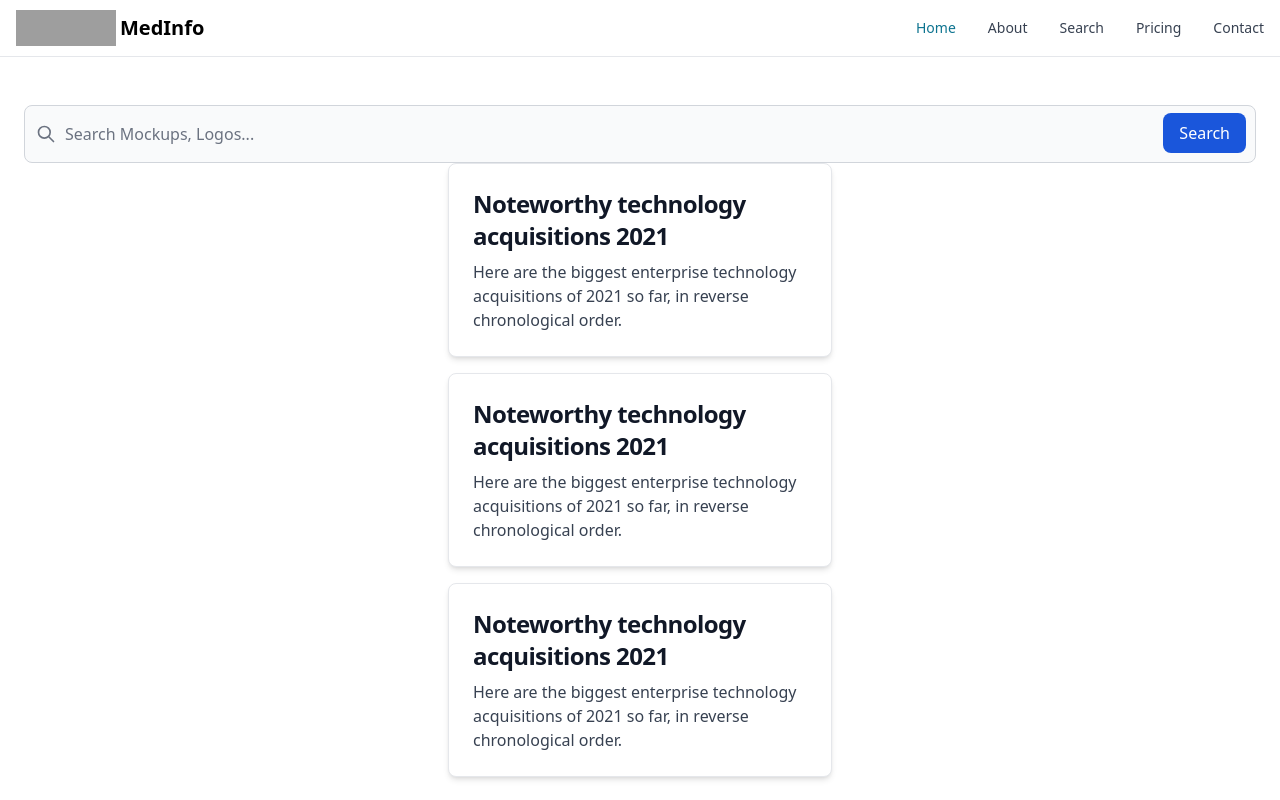
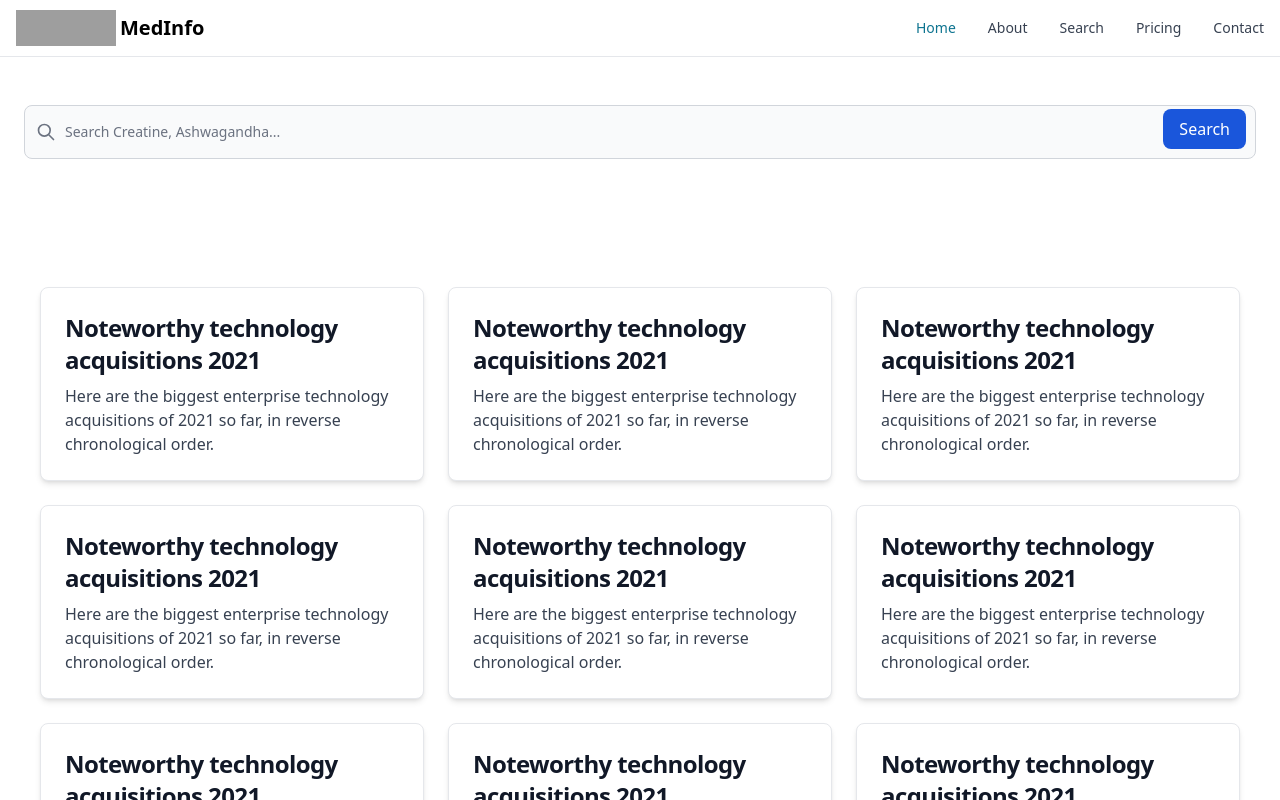
Before and after one commit to badkamyk/med-search, a Next.js app: page /search-info in a window 1280 px wide. Shown: the top 800 px of the page. Built offline with nearby package versions, Linux system fonts and the light colour scheme; grey boxes are pictures that could not be loaded.

Commit message:
search page concept

```diff
--- a/components/Card.tsx
+++ b/components/Card.tsx
@@ -3,7 +3,7 @@ import Link from "next/link";
 export default function Card() {
     return (
         <Link href="#"
-           className="block p-6 max-w-sm bg-white rounded-lg border border-gray-200 shadow-md hover:bg-gray-100 dark:bg-gray-800 dark:border-gray-700 dark:hover:bg-gray-700">
+            className="block p-6 max-w-sm bg-white rounded-lg border border-gray-200 shadow-md hover:bg-gray-100 dark:bg-gray-800 dark:border-gray-700 dark:hover:bg-gray-700">
             <h5 className="mb-2 text-2xl font-bold tracking-tight text-gray-900 dark:text-white">Noteworthy technology
                 acquisitions 2021</h5>
             <p className="font-normal text-gray-700 dark:text-gray-400">Here are the biggest enterprise technology
--- a/components/SearchInput.tsx
+++ b/components/SearchInput.tsx
@@ -1,6 +1,6 @@
 export default function SearchInput() {
     return (
-        <form className="mt-12 px-6">
+        <form className="mt-12 px-6 text-md">
             <label htmlFor="default-search"
                 className="mb-2 text-sm font-medium text-gray-900 sr-only dark:text-gray-300">Search</label>
             <div className="relative">
@@ -12,8 +12,8 @@ export default function SearchInput() {
                     </svg>
                 </div>
                 <input type="search" id="default-search"
-                    className="block p-4 pl-10 w-full text-md text-gray-900 bg-gray-50 rounded-lg border border-gray-300 focus:ring-blue-500 focus:border-blue-500 dark:bg-gray-700 dark:border-gray-600 dark:placeholder-gray-400 dark:text-white dark:focus:ring-blue-500 dark:focus:border-blue-500"
-                    placeholder="Search Mockups, Logos..." required />
+                    className="block p-4 pl-10 w-full text-sm text-gray-900 bg-gray-50 rounded-lg border border-gray-300 focus:ring-blue-500 focus:border-blue-500 dark:bg-gray-700 dark:border-gray-600 dark:placeholder-gray-400 dark:text-white dark:focus:ring-blue-500 dark:focus:border-blue-500"
+                    placeholder="Search Creatine, Ashwagandha..." required />
                 <button type="submit"
                     className="text-white absolute right-2.5 bottom-2.5 bg-blue-700 hover:bg-blue-800 focus:ring-4 focus:outline-none focus:ring-blue-300 font-medium rounded-lg text-md px-4 py-2 dark:bg-blue-600 dark:hover:bg-blue-700 dark:focus:ring-blue-800">Search
                 </button>
--- a/pages/search-info.tsx
+++ b/pages/search-info.tsx
@@ -5,8 +5,20 @@ export default function SearchPage() {
     return (
         <div className="min-h-screen flex flex-col">
             <SearchInput />
+            <div className="my-3 flex flex-col items-center justify-center flex-1 px-20 text-center text-white">
+                <h1 className="text-5xl font-bold">Search Results</h1>
+                <p className="mt-3 text-2xl">
+                    9 results for <span className="font-bold">&quot;Data&quot;</span>
+                </p>
+            </div>
             <div
-                className="flex flex-col gap-4 align items-center w-full justify-center mb-12 sm:flex-col md:flex-col lg:flex-col xl:flex-col">
+                className="py-3 flex flex-col gap-6 flex-wrap align items-center w-full justify-center mb-12 sm:flex-row md:flex-row lg:flex-row xl:flex-row">
+                <Card />
+                <Card />
+                <Card />
+                <Card />
+                <Card />
+                <Card />
                 <Card />
                 <Card />
                 <Card />
--- a/public/theme_button.js
+++ b/public/theme_button.js
@@ -1,8 +1,6 @@
 // On page load or when changing themes, best to add inline in `head` to avoid FOUC
 if (localStorage.getItem('color-theme') === 'dark' || (!('color-theme' in localStorage) && window.matchMedia('(prefers-color-scheme: dark)').matches)) {
     document.documentElement.classList.add('dark');
-    console.log('dark 1');
 } else {
     document.documentElement.classList.remove('dark')
-    console.log('dark 2 ');
 }
--- a/public/theme_listener.js
+++ b/public/theme_listener.js
@@ -4,16 +4,13 @@ var themeToggleLightIcon = document.getElementById('theme-toggle-light-icon');
 // Change the icons inside the button based on previous settings
 if (localStorage.getItem('color-theme') === 'dark' || (!('color-theme' in localStorage) && window.matchMedia('(prefers-color-scheme: dark)').matches)) {
     themeToggleLightIcon.classList.remove('hidden');
-    console.log('themeToggleBtn clicked 1 ');
 } else {
     themeToggleDarkIcon.classList.remove('hidden');
-    console.log('themeToggleBtn clicked 2 ');
 }
 
 var themeToggleBtn = document.getElementById('theme-toggle');
 
 themeToggleBtn.addEventListener('click', function() {
-    console.log('themeToggleBtn clicked 3');
     // toggle icons inside button
     themeToggleDarkIcon.classList.toggle('hidden');
     themeToggleLightIcon.classList.toggle('hidden');
```
